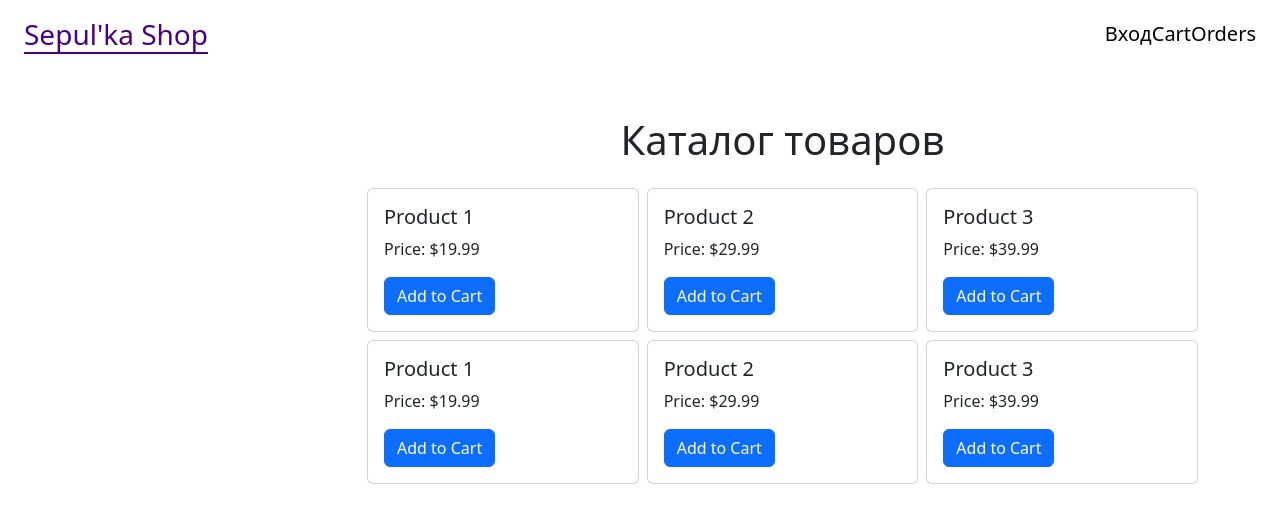
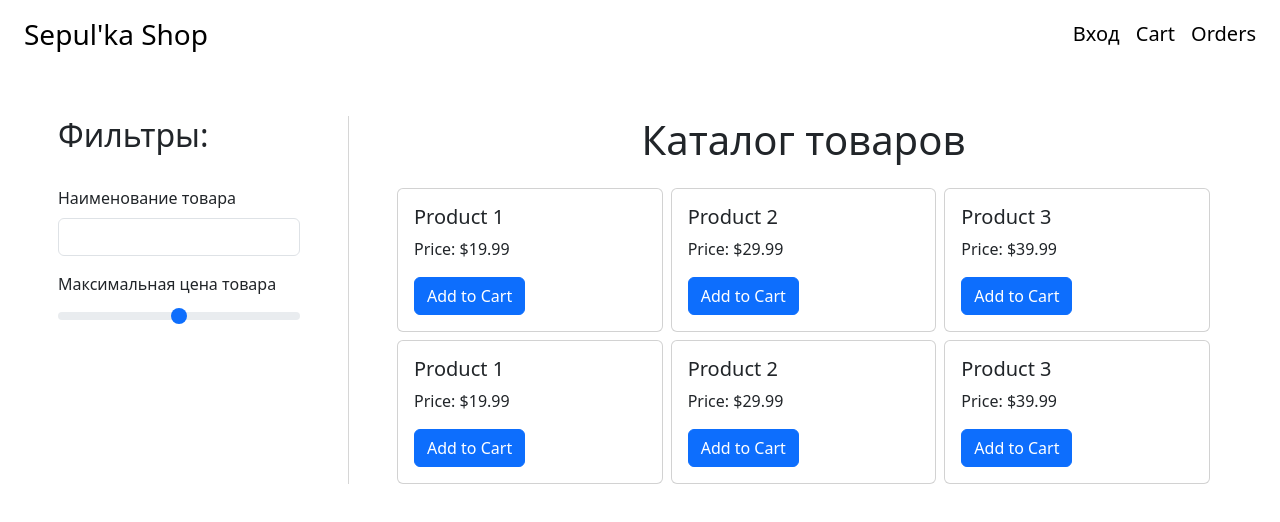
Before and after one commit to Valood/InternetShopFrontend, a React (Vite) app: page / in a window 1280 px wide. Shown: the top 522 px of the page. Built offline with nearby package versions, Linux system fonts and the light colour scheme.

Commit message:
Фильтрация товаров

```diff
--- a/src/components/CustomNavbar.jsx
+++ b/src/components/CustomNavbar.jsx
@@ -1,13 +1,13 @@
 import { Navbar, Nav } from "react-bootstrap"
-import { NavLink } from "react-router-dom"
+import { Link, NavLink } from "react-router-dom"
 
 export function CustomNavbar(){
     return (
         <Navbar className='navbar'>
             <Navbar.Brand>
-                <NavLink to='/' className='navbar-link navbar-logo'>Sepul'ka Shop</NavLink>
+                <Link to='/' className='navbar-link navbar-logo'>Sepul'ka Shop</Link>
             </Navbar.Brand>
-            <Nav className="ms-auto">
+            <Nav className="ms-auto d-flex gap-3">
                 <div>
                     <NavLink to='/login' className={({isActive}) => ['navbar-link', isActive ? 'active' : ''].join(' ')}>Вход</NavLink>
                 </div>
--- a/src/pages/MainPage.jsx
+++ b/src/pages/MainPage.jsx
@@ -1,7 +1,7 @@
-import { Nav, Card, Button, Container, Row, Col } from 'react-bootstrap';
+import { Nav, Card, Button, Container, Row, Col, Form } from 'react-bootstrap';
 import { CustomNavbar } from '../components/CustomNavbar';
 import './MainPage.scss'
-import { useContext } from 'react';
+import { useContext, useMemo, useState } from 'react';
 import { ToastContext } from '../context/ToastProvider';
 import useAuthGuard from '../hooks/useAuthGuard';
 
@@ -17,6 +17,13 @@ export default function MainPage(){
     { id: 5, name: 'Product 2', price: 29.99 },
     { id: 6, name: 'Product 3', price: 39.99 },
   ];
+  const [filters, setFilters] = useState({
+    name: null,
+    price: null
+  })
+
+  const filteredProducts = useMemo(() => products.filter(product => (!filters.name || product.name.toLocaleLowerCase().includes(filters.name.toLocaleLowerCase())) &&
+    (!filters.price || (product.price >= 0 && product.price <= filters.price))), [filters])
 
   const handleAddToCart = (product) => {
     handleSuccessAction('Добавлено в корзину')
@@ -25,13 +32,31 @@ export default function MainPage(){
   return (
     <div className="main page">
         <CustomNavbar/>
-        <Container className='products mt-5'>
+        <Container className='products mt-5 p-0'>
             <Row>
-                <Col md={3} xs={4}></Col>
-                <Col md={9} xs={8}>
+                <Col md={3} xs={4} className="main-filters d-flex flex-column pe-5 ps-0">
+                  <h2>Фильтры:</h2>
+                  <Form className='d-flex flex-column gap-3 mt-4'>
+                    <Form.Group>
+                      <Form.Label>Наименование товара</Form.Label>
+                      <Form.Control
+                        value={filters.name}
+                        onChange={(event) => setFilters({...filters, name: event.target.value})}
+                      />
+                    </Form.Group>
+                    <Form.Group>
+                      <Form.Label>Максимальная цена товара</Form.Label>
+                      <Form.Range
+                        value={filters.price}
+                        onChange={(event) => setFilters({...filters, price: event.target.value})}
+                      />
+                    </Form.Group>
+                  </Form>
+                </Col>
+                <Col md={9} xs={8} className='ps-5'>
                     <h1 className='products-title mb-4'>Каталог товаров</h1>
                     <div className="products-grid">
-                        {products.map((product) => (
+                        {filteredProducts.map((product) => (
                             <Card key={product.id} className='products-card'>
                             <Card.Body>
                                 <Card.Title>{product.name}</Card.Title>
--- a/src/pages/MainPage.scss
+++ b/src/pages/MainPage.scss
@@ -15,3 +15,10 @@
         width: 100%;
     }
 }
+
+.main{
+
+    &-filters{
+        border-right: 1px solid #d6d6d6;
+    }
+}
```
